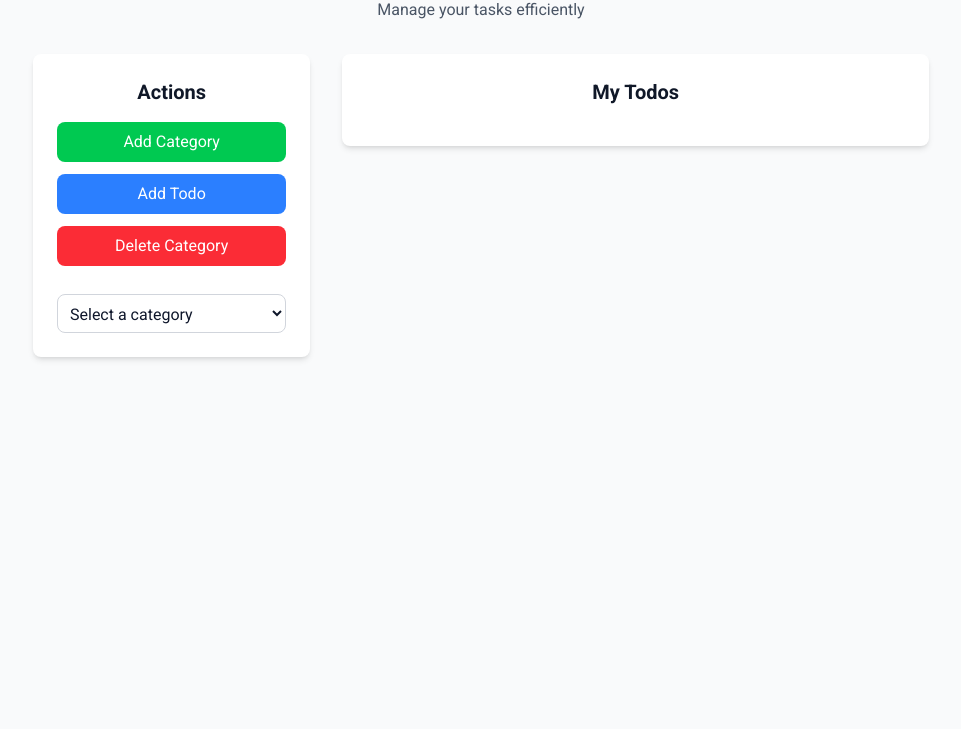
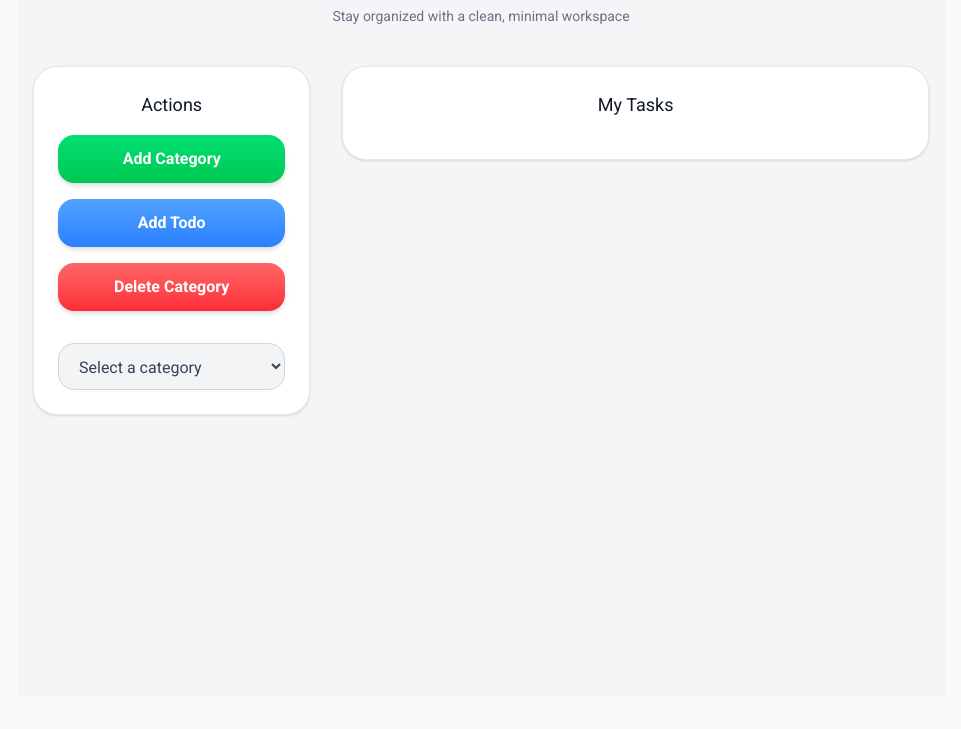
Before and after one commit to shrekndonkee/alan-todo-app, a website built with Vite: page index.html in a window 1280 px wide. Shown: the part 135-864 px from the top of the page, without its empty margins (159-1120 px from the left). Built offline with nearby package versions, Linux system fonts and the light colour scheme; files whose address does not match are found by name.

Commit message:
restyled the ui for more modern look

```diff
--- a/index.html
+++ b/index.html
@@ -8,6 +8,6 @@
   </head>
   <body class="min-h-screen text-slate-900 dark:bg-slate-900  dark:text-slate-100 antialiased">
     <div id="app"  class="mx-auto max-w-7xl p-6"></div>
-    <script type="module" src="/src/main.ts"></script>
+    <script type="module" src="src/main.ts"></script>
   </body>
 </html>
--- a/src/main.ts
+++ b/src/main.ts
@@ -34,33 +34,54 @@ function initApp(): void {
 
 function setupUI(): void {
   document.querySelector<HTMLDivElement>("#app")!.innerHTML = `
-    <div class="min-h-screen bg-gray-50 py-8 px-4">
+    <div class="min-h-screen bg-[#f5f5f7] py-10 px-4">
   <div class="max-w-4xl mx-auto">
-        <header class="mb-8">
-          <h1 class="text-3xl font-bold text-gray-900 mb-2">My Todo App</h1>
-          <p class="text-gray-600">Manage your tasks efficiently</p>
+
+    <!-- Header -->
+    <header class="mb-10 text-center">
+      <h1 class="text-4xl font-semibold text-gray-900 tracking-tight">
+        My Todos
+      </h1>
+      <p class="text-gray-500 text-sm mt-1">
+        Stay organized with a clean, minimal workspace
+      </p>
     </header>
 
     <div class="grid grid-cols-1 lg:grid-cols-3 gap-8">
+
       <!-- Control Panel -->
       <div class="lg:col-span-1">
-            <div class="bg-white rounded-lg shadow-md p-6">
-              <h2 class="text-xl font-semibold text-gray-900 mb-4">Actions</h2>
+        <div class="bg-white rounded-3xl shadow-sm border border-gray-200 p-6">
+          <h2 class="text-lg font-medium text-gray-900 mb-4">Actions</h2>
 
-              <div class="space-y-3">
-                <button type="button" id="addCategory" class="w-full bg-green-500 hover:bg-green-600 text-white font-medium py-2 px-4 rounded-lg transition-colors duration-200">
+          <div class="space-y-4">
+
+            <!-- iOS Buttons -->
+            <button
+              type="button"
+              id="addCategory"
+              class="w-full py-3 rounded-2xl bg-gradient-to-b from-green-400 to-green-500 text-white font-semibold shadow-md active:scale-[0.98] transition">
               Add Category
             </button>
 
-                <button type="button" id="addTodo" class="w-full bg-blue-500 hover:bg-blue-600 text-white font-medium py-2 px-4 rounded-lg transition-colors duration-200">
+            <button
+              type="button"
+              id="addTodo"
+              class="w-full py-3 rounded-2xl bg-gradient-to-b from-blue-400 to-blue-500 text-white font-semibold shadow-md active:scale-[0.98] transition">
               Add Todo
             </button>
 
-                <button type="button" id="deleteCategory" class="w-full bg-red-500 hover:bg-red-600 text-white font-medium py-2 px-4 rounded-lg transition-colors duration-200">
+            <button
+              type="button"
+              id="deleteCategory"
+              class="w-full py-3 rounded-2xl bg-gradient-to-b from-red-400 to-red-500 text-white font-semibold shadow-md active:scale-[0.98] transition">
               Delete Category
             </button>
 
-                <select id="categoriesDropdown" class="w-full mt-4 p-2 border border-gray-300 rounded-lg focus:ring-2 focus:ring-blue-500 focus:border-transparent">
+            <!-- iOS Select Menu -->
+            <select
+              id="categoriesDropdown"
+              class="w-full mt-4 py-3 px-4 rounded-2xl bg-gray-100 border border-gray-300 text-gray-700 focus:ring-2 focus:ring-blue-400 focus:border-transparent transition">
               <option value="" disabled selected>Select a category</option>
             </select>
           </div>
@@ -69,16 +90,19 @@ function setupUI(): void {
 
       <!-- Todo List -->
       <div class="lg:col-span-2">
-            <div class="bg-white rounded-lg shadow-md p-6">
-              <h2 class="text-xl font-semibold text-gray-900 mb-4">My Todos</h2>
+        <div class="bg-white rounded-3xl shadow-sm border border-gray-200 p-6">
+          <h2 class="text-lg font-medium text-gray-900 mb-4">My Tasks</h2>
+
           <div id="todo-list" class="space-y-4">
-                <!-- Todos will be rendered here -->
+            <!-- Todos generated here -->
           </div>
         </div>
       </div>
+
     </div>
   </div>
 </div>
+
   `
 }
 
```
Lines whose indentation alone changed are shown as unchanged.
